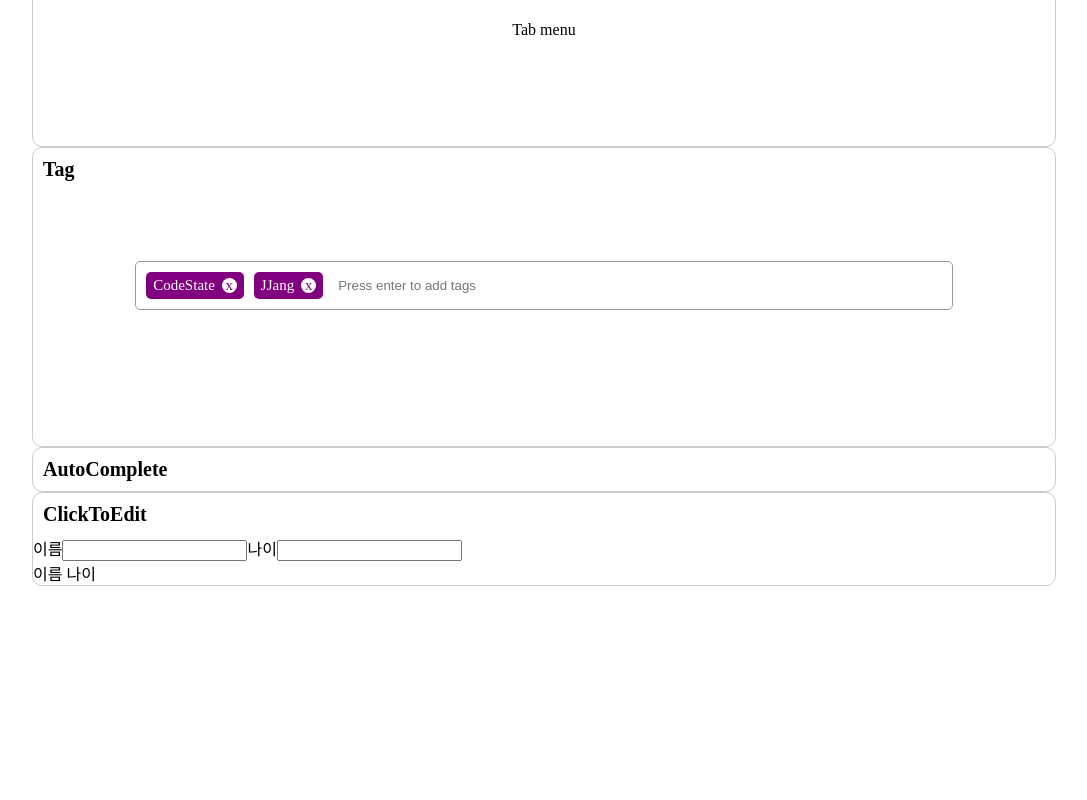
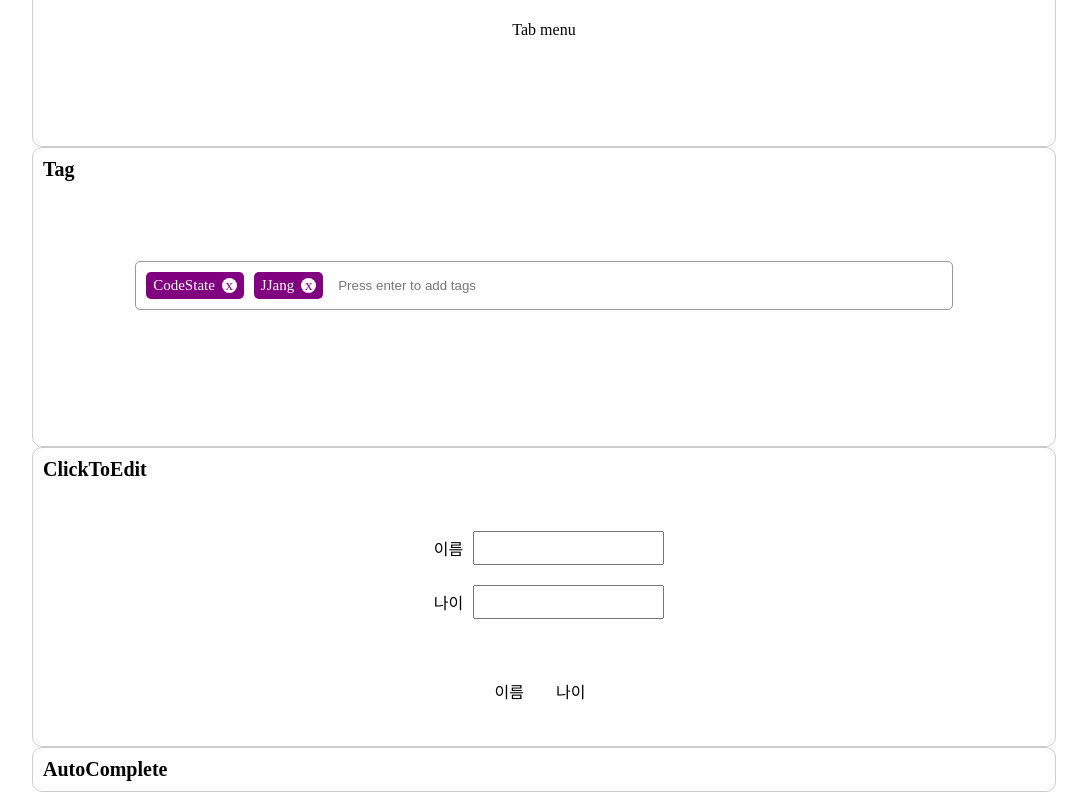
Before and after one commit to sunysty/wanted_pre_onboarding, a React (Create React App) app in the folder custom-component/: page / in a window 1280 px wide. Shown: the part 763-1563 px from the top of the page, without its empty margins (96-1183 px from the left). Before the commit the page ends 1357 px from the top, so only its background shows below. Built offline with nearby package versions, Linux system fonts and the light colour scheme.

Commit message:
clicktoevent 완성

```diff
--- a/custom-component/src/App.js
+++ b/custom-component/src/App.js
@@ -1,23 +1,22 @@
 // import './App.css';
-import styled from 'styled-components'
-import Toggle from './component/Toggle'
+import styled from 'styled-components';
+import Toggle from './component/Toggle';
 import Modal from './component/Modal';
-import Tab from './component/Tab'
-import Tag from './component/Tag'
-import AutoComplete from './component/AutoComplete'
+import Tab from './component/Tab';
+import Tag from './component/Tag';
+import AutoComplete from './component/AutoComplete';
 import ClickToEdit from './component/ClickToEdit';
-
 
 function App() {
     return (
         <>
             <Container>
-      <Toggle/>
-      <Modal/>
-      <Tab/>
-      <Tag/>
-      <AutoComplete/>
-      <ClickToEdit/>
+                <Toggle />
+                <Modal />
+                <Tab />
+                <Tag />
+                <ClickToEdit />
+                <AutoComplete />
             </Container>
         </>
     );
@@ -26,7 +25,7 @@ function App() {
 export default App;
 
 const Container = styled.div`
-  display:flex;
-  flex-direction:column;
-  justify-content:space-around;
-`
+    display: flex;
+    flex-direction: column;
+    justify-content: space-around;
+`;
--- a/custom-component/src/component/ClickToEdit.js
+++ b/custom-component/src/component/ClickToEdit.js
@@ -1,56 +1,89 @@
-import React,{useState} from 'react';
+import React, { useState } from 'react';
 import styled from 'styled-components';
 
 const ClickToEdit = () => {
-  const [name,setName] = useState(null)
-  const [age,setAge] = useState(null)
+    const [name, setName] = useState(null);
+    const [age, setAge] = useState(null);
+    const onChangeName = () => {
+        document.getElementById('nameId').addEventListener('focusout', (e) => {
+            setName(e.target.value);
+        });
+    };
+    const onChangeAge = () => {
+        document.getElementById('ageId').addEventListener('focusout', (e) => {
+            setAge(e.target.value);
+        });
+    };
 
-  const onChange = () => {
-    document.getElementById('nameId', 'ageId').addEventListener('focusout', e => { setName(e.target.value) })
-    document.getElementById('nameId', 'ageId').addEventListener('focusout', e => { setName(e.target.value) })
-  }
-
-  return(
+    return (
         <>
             <Container>
                 <Title>ClickToEdit</Title>
-      <Box className="box">
+                <Box className='box'>
+                    <InputContainer>
                         <Label>이름</Label>
-        <Input type='text' onChange={onChange} value={name} id='nameId'/>
+                        <Input
+                            type='text'
+                            onChange={onChangeName}
+                            id='nameId'
+                        />
+                    </InputContainer>
+                    <InputContainer>
                         <Label>나이</Label>
-        <Input type='number' onChange={onChange} value={age} id='ageId'/>
+                        <Input
+                            type='number'
+                            onChange={onChangeAge}
+                            id='ageId'
+                        />
+                    </InputContainer>
                 </Box>
-      <Result>이름{name} 나이{age}</Result>
+                <Result>
+                    이름 &nbsp; {name} &emsp; 나이 &nbsp; {age}
+                </Result>
             </Container>
         </>
-  )
-}
+    );
+};
 
 export default ClickToEdit;
 
 const Container = styled.div`
-  width:80vw;
-  margin:0 auto;
-  border:1px solid #ccc;
-  border-radius:10px;
-  box-sizing:border-box;
-`
+    width: 80vw;
+    height: 300px;
+    margin: 0 auto;
+    border: 1px solid #ccc;
+    border-radius: 10px;
+    box-sizing: border-box;
+`;
 
 const Title = styled.h1`
-  font-size:20px;
-  padding:10px;
-  margin:0;
-`
+    font-size: 20px;
+    padding: 10px;
+    margin: 0;
+`;
 
 const Box = styled.div`
-`
+    margin-top: 30px;
+`;
 
+const InputContainer = styled.div`
+    width: 100%;
+    display: flex;
+    justify-content: center;
+    padding: 10px;
+    box-sizing: border-box;
+`;
 const Label = styled.label`
-
-`
+    padding: 5px 10px;
+`;
 const Input = styled.input`
-
-`
+    padding: 5px;
+    box-sizing: border-box;
+    text-align: center;
+`;
 
 const Result = styled.div`
-`
+    width: 100%;
+    text-align: center;
+    margin-top: 50px;
+`;
```
Lines whose indentation alone changed are shown as unchanged.
